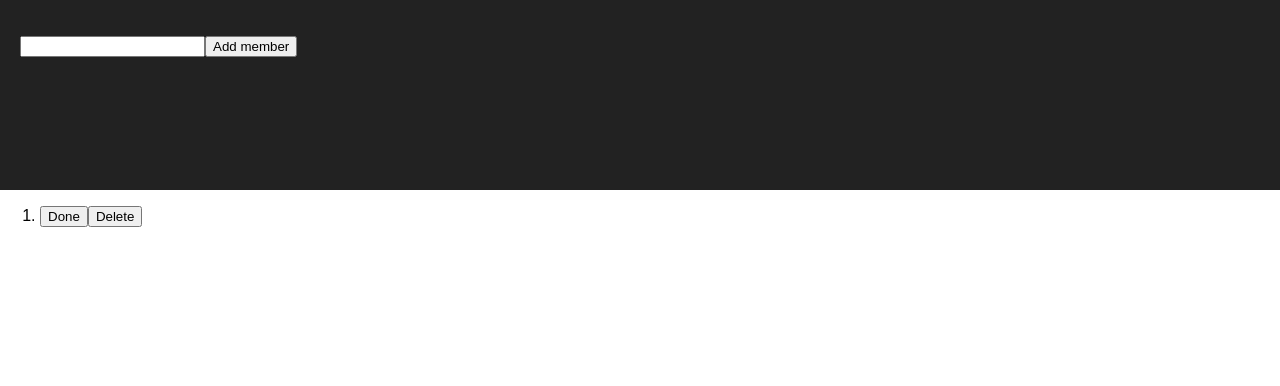
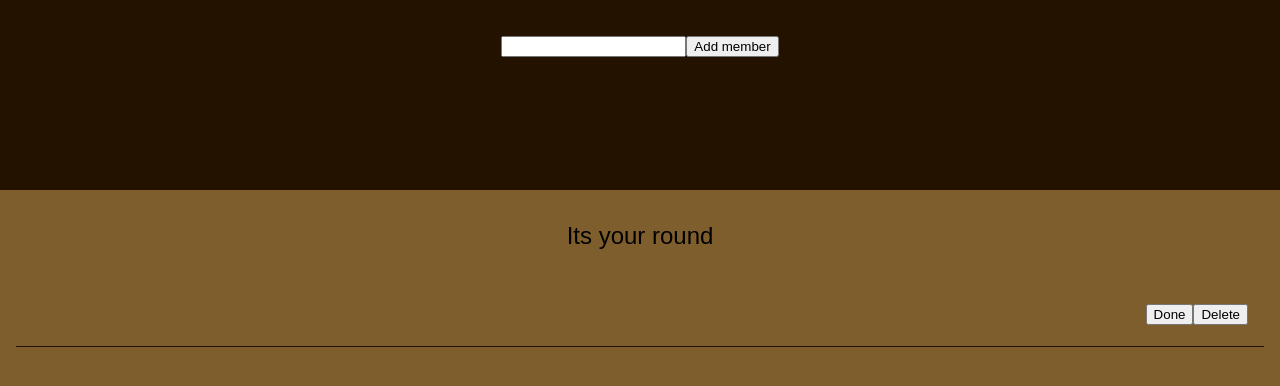
Before and after one commit to asholiver/coffee-mate, a React (Create React App) app: page /group_details/1 in a window 1280 px wide. Both pictures are taken after typing "Sample" into the empty fields and a click on the button "Add member". Shown: the top 386 px of the page. Built offline with nearby package versions, Linux system fonts and the light colour scheme; no server answers.

Commit message:
initial styling

```diff
--- a/src/App.css
+++ b/src/App.css
@@ -1,5 +1,6 @@
 .App {
     text-align: center;
+    width: 100%;
 }
 
 .App-logo {
@@ -8,7 +9,7 @@
 }
 
 .App-header {
-  background-color: #222;
+    background-color: var(--g-color-primary);
     height: 150px;
     padding: 20px;
     color: white;
@@ -23,6 +24,43 @@
 }
 
 @keyframes App-logo-spin {
-  from { transform: rotate(0deg); }
-  to { transform: rotate(360deg); }
+    from {
+        transform: rotate(0deg);
     }
+    to {
+        transform: rotate(360deg);
+    }
+}
+
+.c-group-link-container {
+    display: block;
+    margin: 16px;
+}
+
+.c-group-link__item {
+    align-items: center;
+    display: flex;
+    border-bottom: 1px solid var(--g-color-primary);
+    padding: 0 16px;
+}
+
+.c-group-link__link {
+    color: var(--g-color-primary);
+    display: block;
+    text-decoration: none;
+    padding: 32px 0px;
+    width: 100%;
+}
+
+.c-group-link__item:hover {
+    color: #fff;
+    background-color: var(--g-color-quad);
+    transition: all 0.3s;
+}
+
+.c-paragraph {
+    margin: 16px;
+    text-align: center;
+    padding: 16px;
+    font-size: 24px;
+}
--- a/src/containers/GroupDetails/GroupDetails.js
+++ b/src/containers/GroupDetails/GroupDetails.js
@@ -63,7 +63,7 @@ class GroupDetails extends Component {
         return this.state.is_loading ? (
             <div>Loading</div>
         ) : (
-            <div>
+            <div className="App">
                 <Header
                     title={this.state.group_name}
                     onChange={this.handleChange}
@@ -71,10 +71,13 @@ class GroupDetails extends Component {
                     buttonTitle="Add member"
                     buttonOnClick={this.addMember}
                 />
-                <ol>
+                <p className="c-paragraph">Its your round</p>
+                <ol className="c-group-link-container">
                     {this.state.names.map((e, index) => (
-                        <li key={index}>
-                            {e.first_name} {e.last_name}
+                        <li className="c-group-link__item" key={index}>
+                            <span className="c-group-link__link">
+                                {e.first_name} {e.last_name}
+                            </span>
                             {index === 0 ? (
                                 <button onClick={this.completedOrder}>
                                     Done
--- a/src/containers/GroupsList/GroupsList.js
+++ b/src/containers/GroupsList/GroupsList.js
@@ -65,10 +65,13 @@ class GroupsList extends Component {
                     buttonTitle="Add group"
                     buttonOnClick={this.addGroup}
                 />
-                <ol>
+                <ol className="c-group-link-container">
                     {this.state.groups.map((group, index) => (
-                        <li key={index}>
-                            <Link to={`/group_details/${group.id}`}>
+                        <li className="c-group-link__item" key={index}>
+                            <Link
+                                className="c-group-link__link"
+                                to={`/group_details/${group.id}`}
+                            >
                                 {group.name}
                             </Link>
                             <button value={index} onClick={this.deleteGroup}>
--- a/src/index.css
+++ b/src/index.css
@@ -1,5 +1,36 @@
+#root {
+    --g-color-primary: #231200;
+    --g-color-secondary: #50351a;
+    --g-color-tertiary: #7f5e2d;
+    --g-color-quad: #ac8d40;
+    --g-color-quint: #d5c056;
+    --g-color-hex: #f9f871;
+}
+
+html {
+    background-color: #7f5e2d;
+}
+
+html,
 body {
-  margin: 0;
-  padding: 0;
-  font-family: sans-serif;
+    height: 100%;
 }
+body {
+    margin: 0;
+    padding: 0;
+    font-family: sans-serif;
+}
+
+ul,
+ol {
+    list-style: none;
+    padding: 0;
+}
+
+.c-layout {
+    align-items: center;
+    display: flex;
+    flex-direction: column;
+    width: 100%;
+    height: 100%;
+}
--- a/src/index.js
+++ b/src/index.js
@@ -8,9 +8,9 @@ import "./App.css";
 
 ReactDOM.render(
     <BrowserRouter>
-        <div>
+        <div className="c-layout">
             <Route exact path="/" component={GroupsList} />
-            <Route path="/group_details/:groupId" component={GroupDetails}  />
+            <Route path="/group_details/:groupId" component={GroupDetails} />
         </div>
     </BrowserRouter>,
     document.getElementById("root")
```
Lines whose indentation alone changed are shown as unchanged.
